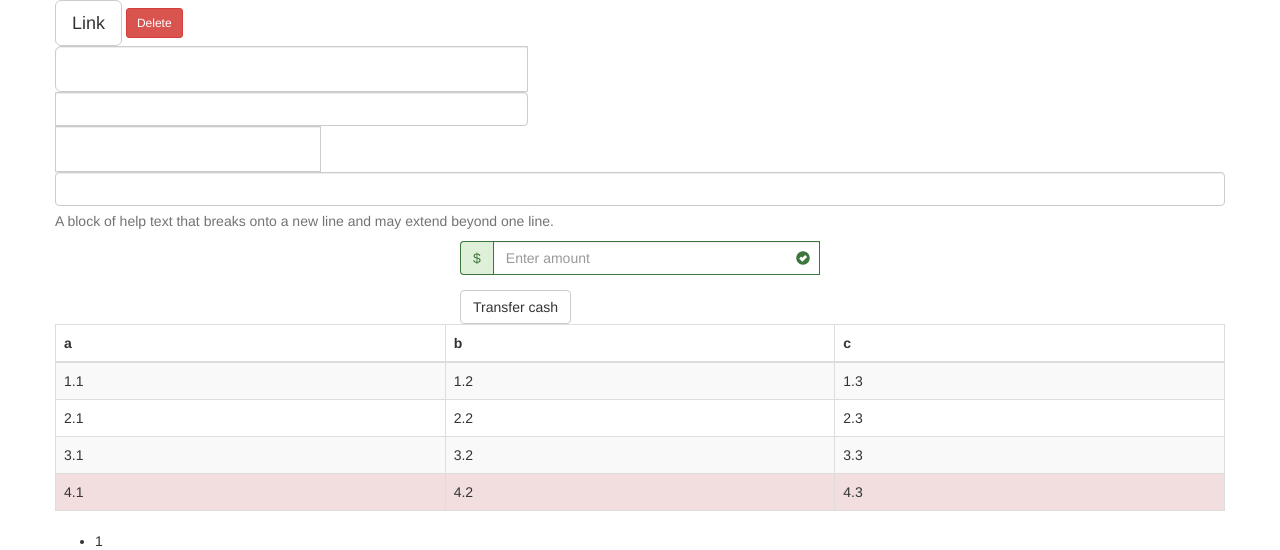
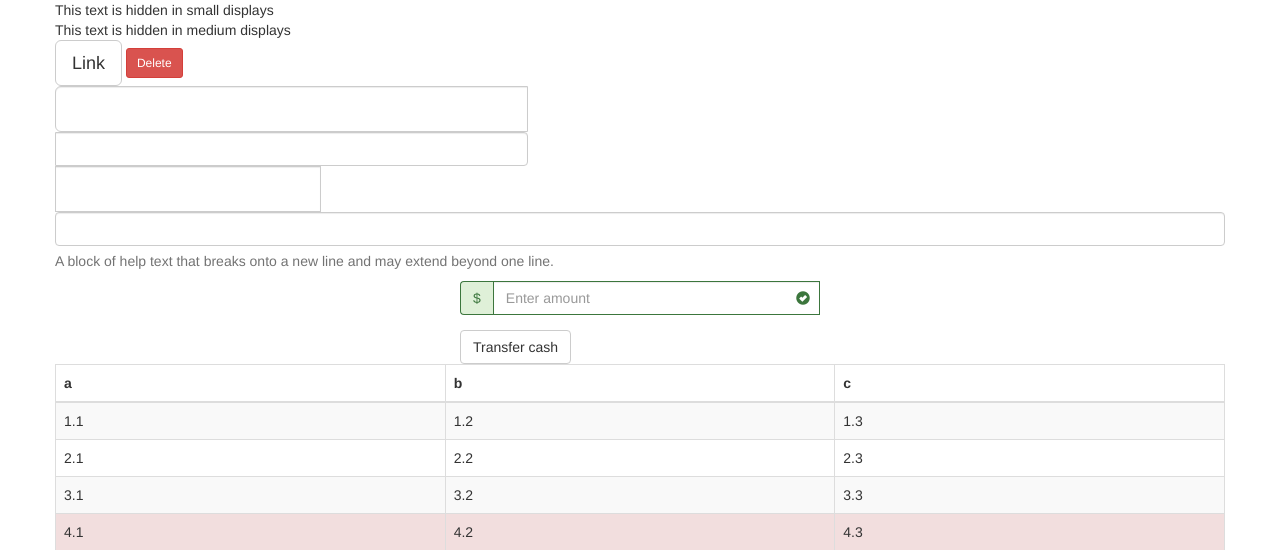
Before and after one commit to maxmln/Internet_programing, a web app: page / in a window 1280 px wide. Shown: the top 550 px of the page. Run offline with its HTML, style and script files only (its server is not run), Linux system fonts and the light colour scheme; data that the repository does not hold is empty.

Commit message:
Show hide fragments depending on screen size

```diff
--- a/05_SampleBootstrap/WebContent/index.html
+++ b/05_SampleBootstrap/WebContent/index.html
@@ -9,6 +9,16 @@
 	<body>
 
 		<div class="container">
+		<div class="row hidden-sm hidden-xs">
+				This text is hidden in small displays
+			</div>
+			<div class="row hidden-md">
+				This text is hidden in medium displays
+			</div>
+			<div class="row visible-md">
+				This text is visible only in medium displays
+			</div>
+
 			<div class="row">
 			<!-- change input sizes by adding -lg, -sm, etc. -->
 				<a class="btn btn-default btn-lg" href="#" role="button">Link</a>
```
